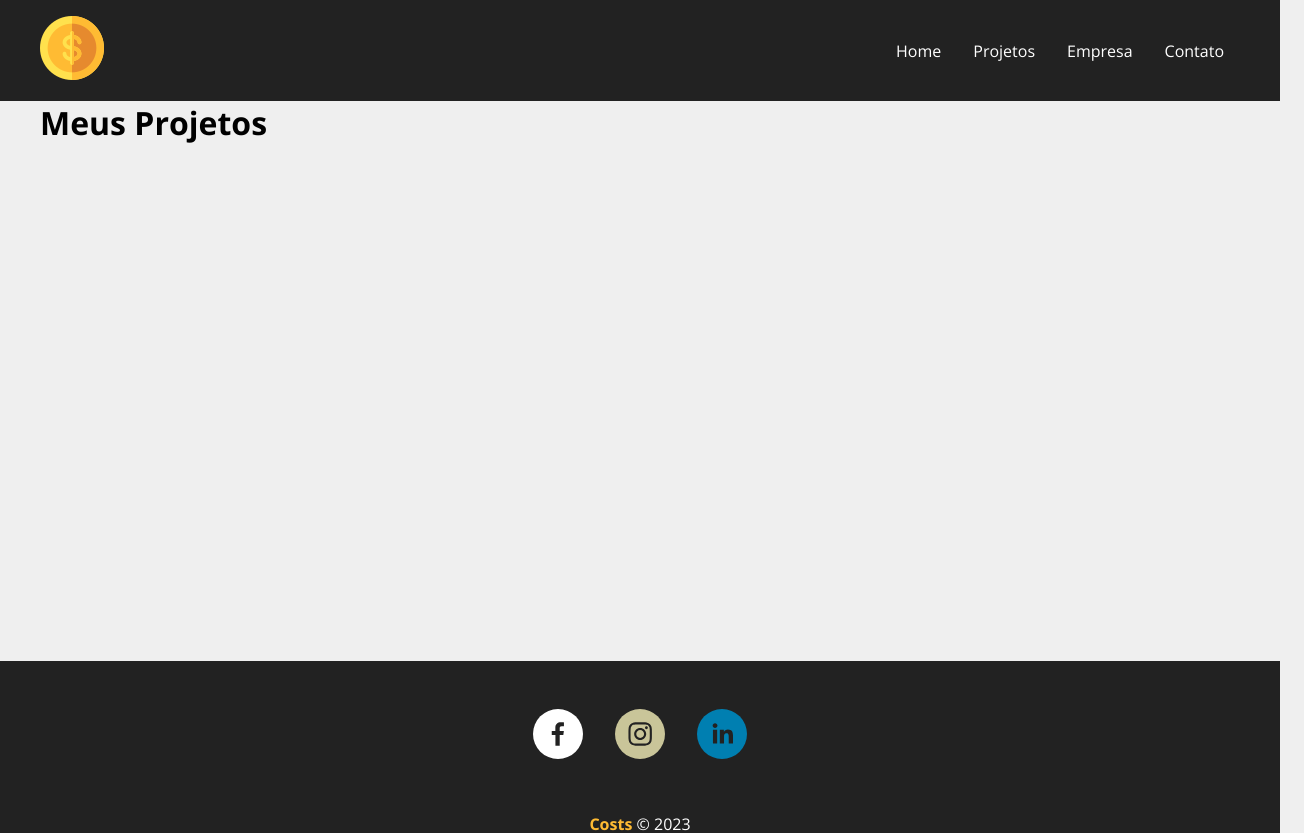
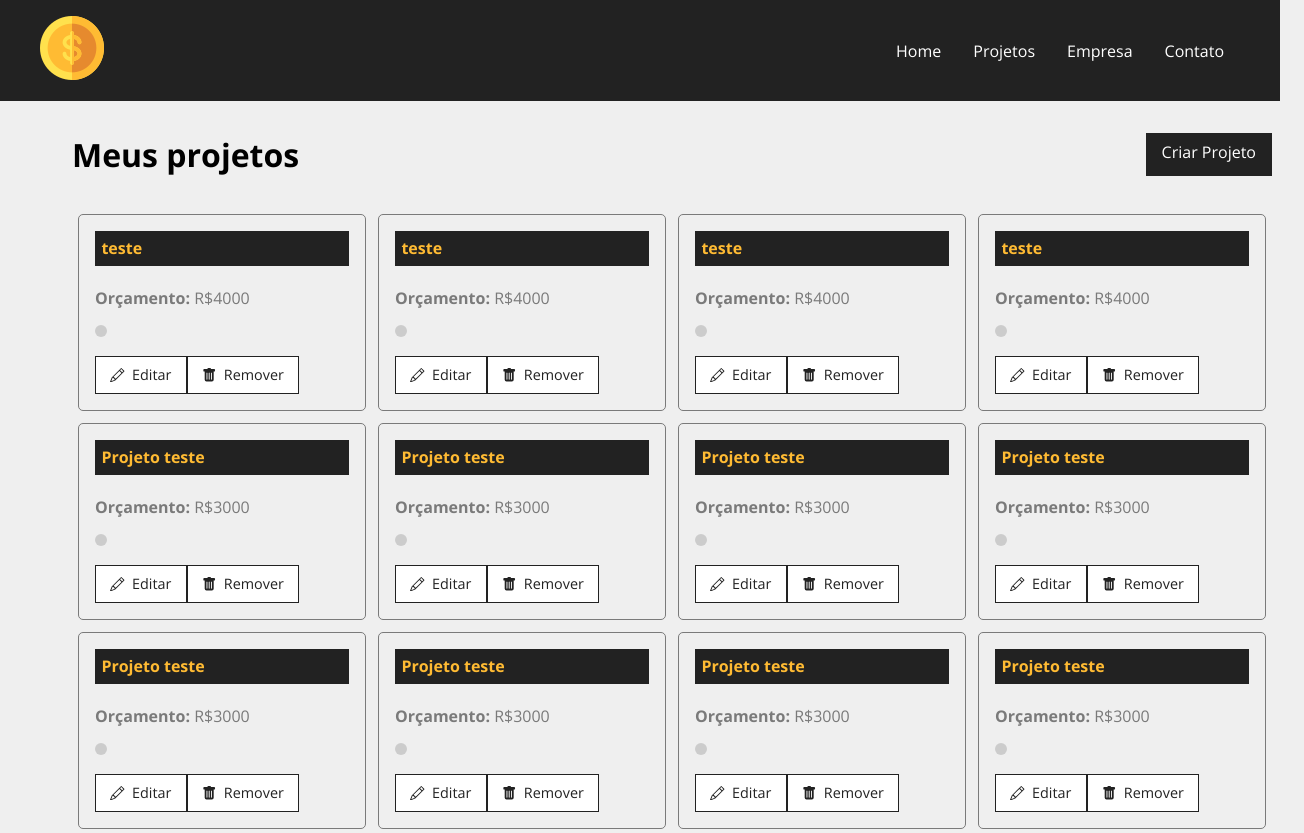
Before and after one commit to jacksonmmartins/costs, a React (Create React App) app: page /projects in a window 1280 px wide. Shown: the top 833 px of the page, 1304 px wide, since content can reach past the window. Built offline with nearby package versions, Linux system fonts and the light colour scheme; data requests are answered from the project's data file.

Commit message:
tela de projetos _ok

```diff
--- a/db.json
+++ b/db.json
@@ -1513,6 +1513,28 @@
       "cost": 0,
       "services": [],
       "id": 192
+    },
+    {
+      "name": "teste",
+      "budget": "6253",
+      "category": {
+        "id": "1",
+        "name": "Infra"
+      },
+      "cost": 0,
+      "services": [],
+      "id": 193
+    },
+    {
+      "name": "a",
+      "budget": "2344",
+      "category": {
+        "id": "1",
+        "name": "Infra"
+      },
+      "cost": 0,
+      "services": [],
+      "id": 194
     }
   ],
   "categories": [
--- a/src/components/pages/Projects.js
+++ b/src/components/pages/Projects.js
@@ -1,17 +1,58 @@
 import Message from '../layout/Message'
 import { useLocation } from 'react-router-dom'
+import { useState, useEffect } from 'react'
+import styles from './Projects.module.css'
+import Container from '../layout/Container'
+import LinkButton from '../layout/LinkButton'
+import ProjectCard from '../project/ProjectCard'
+
+
 
 function Projects(){
+    const [projects, setProjects] = useState([])
+
     const location = useLocation()
     let message = ''
 
     if(location.state){
         message = location.state.message
     }
+
+    useEffect(()=>{
+        fetch('http://localhost:5000/projects', {
+            method: 'GET',
+            headers: {
+                'Content-Type': 'application/json'
+            },
+        })
+            .then((resp)=> resp.json())
+            .then((data)=>{
+                setProjects(data)
+                console.log(data)
+            })
+            .catch((err)=> console.log(err))
+    }, [])
+
     return(
-        <div>
-            <h1>Meus Projetos</h1>
+        <div className={styles.project_container}>
+            <div className={styles.title_container}>
+                <h1>Meus projetos</h1>
+                <LinkButton to='/newproject' text='Criar Projeto'/>
+            </div>
                 {message && <Message type='success' msg={message}/>}
+                <Container CustomClass='start'>
+                    {projects.length > 0 &&
+                        projects.map((project)=>(
+                            <ProjectCard
+                                id={project.id}
+                                name={project.name}
+                                budget={project.budget}
+                                category={project?.category?.name}
+                                key={project.id}
+                                />
+                        ))
+                    }
+                </Container>
         </div>
     )
 }
--- /dev/null
+++ b/src/components/pages/Projects.module.css
@@ -0,0 +1,9 @@
+.project_container {
+    padding: 2em;
+}
+
+.title_container {
+    display: flex;
+    justify-content: space-between;
+    margin-bottom: 2em;
+}
--- /dev/null
+++ b/src/components/project/ProjectCard.js
@@ -0,0 +1,28 @@
+import styles from './ProjectCard.module.css'
+import { BsPencil, BsFillTrashFill } from 'react-icons/bs'
+import { Link } from 'react-router-dom'
+
+
+function ProjectCard({id, name, budget,  category, handleRemove}) {
+    return (
+        <div className={styles.project_card}>
+            <h4>{name}</h4>
+            <p>
+                <span>Orçamento:</span> R${budget}
+            </p>
+            <p className={styles.category_text}>
+                <span className={`${styles[category?.toLowerCase() ||'']}`}></span> {category}
+            </p>
+            <div className={styles.project_card_actions}>
+                <Link to='/'>
+                    <BsPencil/> Editar
+                </Link>
+                <button>
+                    <BsFillTrashFill/> Remover
+                </button>
+            </div>
+        </div>
+    )
+}
+
+export default ProjectCard
--- /dev/null
+++ b/src/components/project/ProjectCard.module.css
@@ -0,0 +1,85 @@
+.project_card {
+    padding: 1em;
+    border: 1px solid #7a7a7a;
+    border-radius: 5px;
+    width: 24%;
+    margin: 0.5%;
+}
+
+.project_card h4 {
+    background-color: #222;
+    color: #FFBB33;
+    padding: .4em;
+    margin-bottom: 1.3em;
+}
+
+.project_card p {
+    color: #7a7a7a;
+    margin-bottom: 1em;
+}
+
+.project_card p span {
+    font-weight: bold;
+}
+
+.category_text {
+    display: flex;
+    align-items: center;
+}
+
+.category_text span {
+    display: block;
+    width: 12px;
+    height: 12px;
+    border-radius: 50px;
+    background-color: #CCC;
+    margin-right: 5px;
+}
+
+.category_text .infra {
+    background-color: #ffaebc;
+}
+
+.category_text .desenvolvimento {
+    background-color: #a0e7e5;
+}
+
+.category_text .design {
+    background-color: #b4f8c8;
+}
+
+.category_text .planejamento {
+    background-color: #fbe7c6;
+}
+
+.project_card_actions {
+    margin-top: 1.2em;
+    display: flex;
+    align-items: center;
+}
+
+.project_card_actions a,
+.project_card_actions button {
+    text-decoration: none;
+    border: none;
+    background-color: #FFF;
+    color: #222;
+    font-size: .9em;
+    padding: .6em 1em;
+    cursor: pointer;
+    border: 1px solid #222;
+    display: flex;
+    align-items: center;
+    justify-content: center;
+    transition: 0.5s;
+}
+
+.project_card_actions svg{
+    margin-right: 0.5em;
+}
+
+.project_card_actions a:hover,
+.project_card_actions button:hover {
+    background-color: #222;
+    color: #ffbb33;
+}
```
